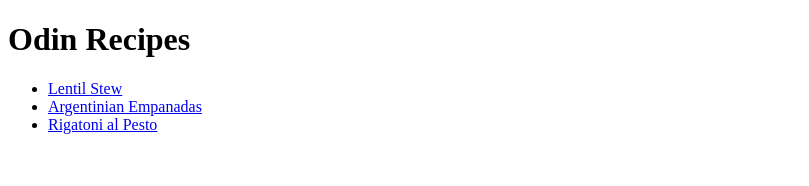
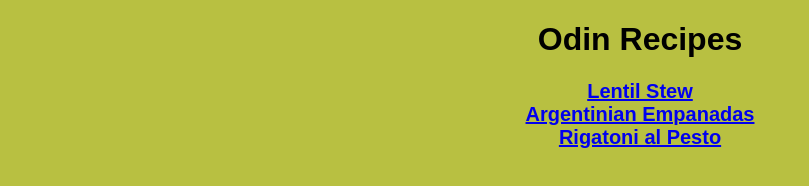
Before and after one commit to FedericoLahm/odin-recipes, a plain HTML site: page index.html in a window 1280 px wide. Shown: the whole page, without its empty margins (0-809 px from the left). Drawn offline with Linux system fonts and the light colour scheme.

Commit message:
Add CSS files for basic formatting

```diff
--- a/index.html
+++ b/index.html
@@ -3,13 +3,14 @@
     <head>
         <meta charset="UTF-8">
         <title>Odin Recipes</title>
+        <link rel="stylesheet" href="./styles.css">
     </head>
     <body>
-        <h1>Odin Recipes</h1>
-        <ul>
-            <li><a href="./recipes/lentil-stew.html">Lentil Stew</a></li>
-            <li><a href="./recipes/arg-empanadas.html">Argentinian Empanadas</a></li>
-            <li><a href="./recipes/pesto.html">Rigatoni al Pesto</a></li>
+        <h1 class="title">Odin Recipes</h1>
+        <ul class="list">
+            <li class="recipe"><a href="./recipes/lentil-stew.html">Lentil Stew</a></li>
+            <li class="recipe"><a href="./recipes/arg-empanadas.html">Argentinian Empanadas</a></li>
+            <li class="recipe"><a href="./recipes/pesto.html">Rigatoni al Pesto</a></li>
         </ul>
     </body>
 </html>
--- /dev/null
+++ b/recipes/style-empa.css
@@ -0,0 +1,4 @@
+* {
+    font-family: Arial, Helvetica, sans-serif;
+    color: blue;
+}
--- /dev/null
+++ b/recipes/style-lentil.css
@@ -0,0 +1,5 @@
+* {
+    font-family: Arial, Helvetica, sans-serif;
+    background-color: lightgreen;
+    color: brown;
+}
--- /dev/null
+++ b/recipes/style-pesto.css
@@ -0,0 +1,6 @@
+* {
+    font-family: Arial, Helvetica, sans-serif;
+    color: green;
+    background-color: lightgoldenrodyellow;
+
+}
--- /dev/null
+++ b/styles.css
@@ -0,0 +1,17 @@
+body {
+    text-align: center;
+    font-family: Arial, Helvetica, sans-serif;
+}
+
+ul {
+    padding: 0;
+}
+
+* {
+    background-color: rgb(184, 192, 65)
+}
+
+.recipe {
+    font-size: 20px;
+    font-weight: bold;
+}
```
Also changed, not shown: recipes/arg-empanadas.html (+2 -0 lines), recipes/lentil-stew.html (+1 -0 lines), recipes/pesto.html (+1 -0 lines).
